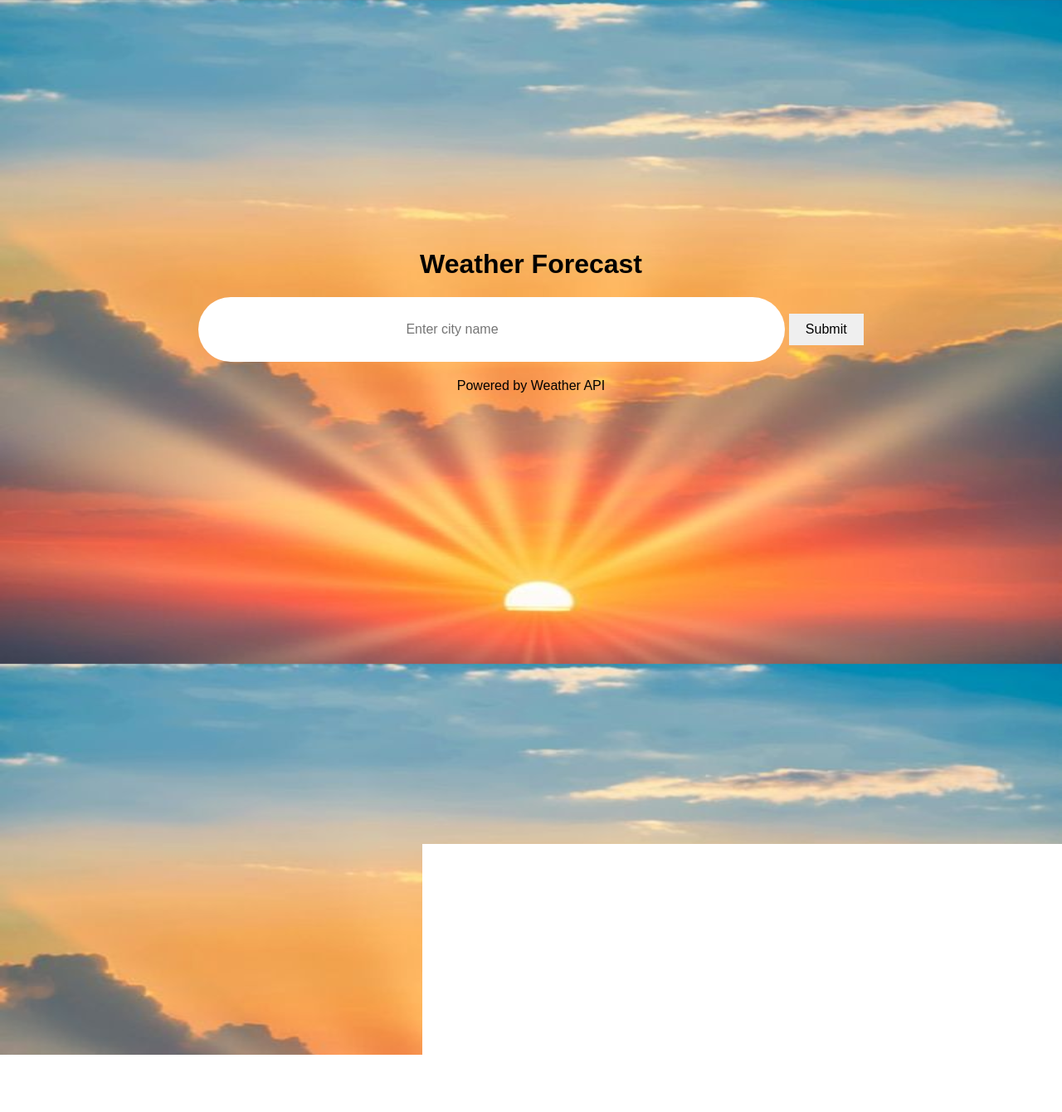
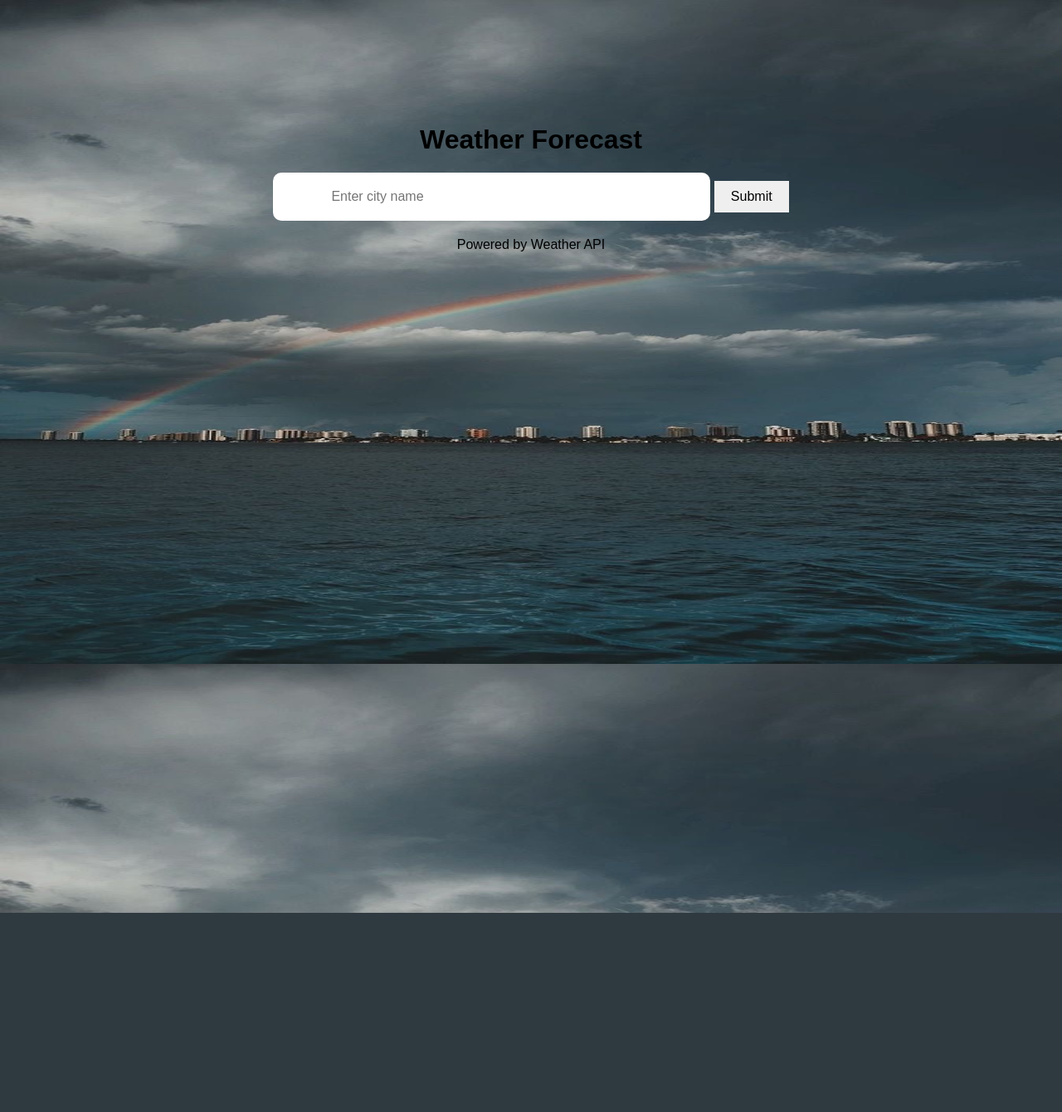
Before and after one commit to NinoMaverick/WeatherWise, a Flask app: page / in a window 1280 px wide. Shown: the top 1340 px of the page at 83% size. After the commit the page ends 1100 px from the top, so only its background shows below. Run offline with Flask 3, Linux system fonts and the light colour scheme.

Commit message:
updated README

```diff
--- a/web_static/static/styles/home.css
+++ b/web_static/static/styles/home.css
@@ -1,6 +1,6 @@
 body {
 
-    background-image: url('../images/wee.jpg');
+    background-image: url('../images/weather.jpg');
     background-size: 100%;
     height: 100vh;
     width: 100vw;
@@ -9,15 +9,15 @@ body {
     background-attachment: fixed;
     overflow: hidden;
     font-family: Arial, sans-serif;
-    margin: 300px 0px;
+    margin: 150px 0px;
     text-align: center;
 }
 form {
     margin-bottom: 20px;
 }
 input[type="text"] {
-    border-radius: 90px;
-    padding: 30px 250px;
+    border-radius: 10px;
+    padding: 20px 250px 20px 70px;
     margin: 0px;
     font-size: 16px;
 }
```
Also changed, not shown: README.md.
